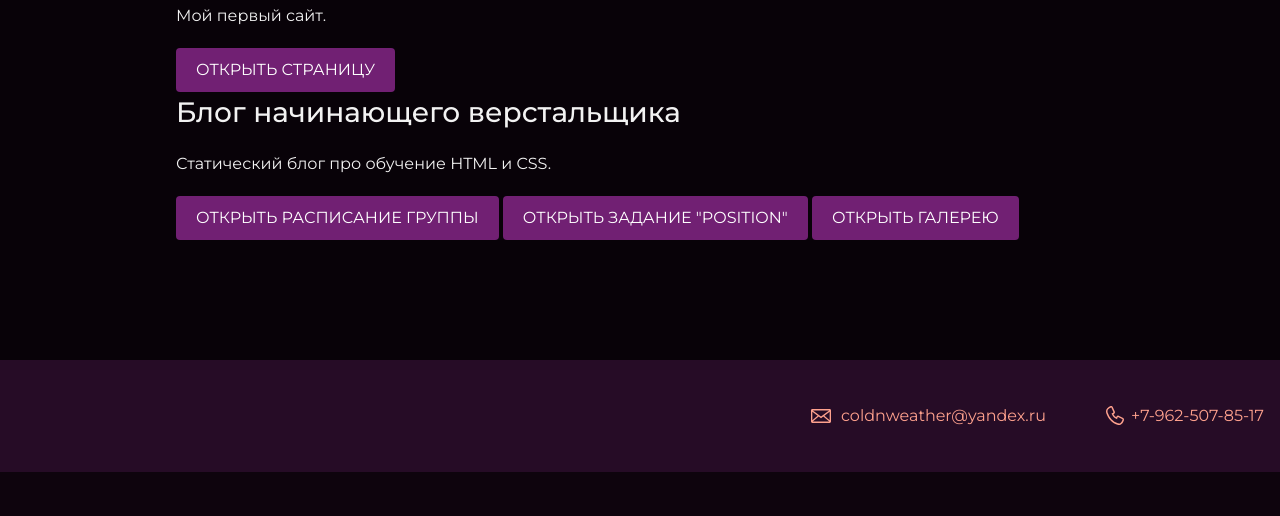
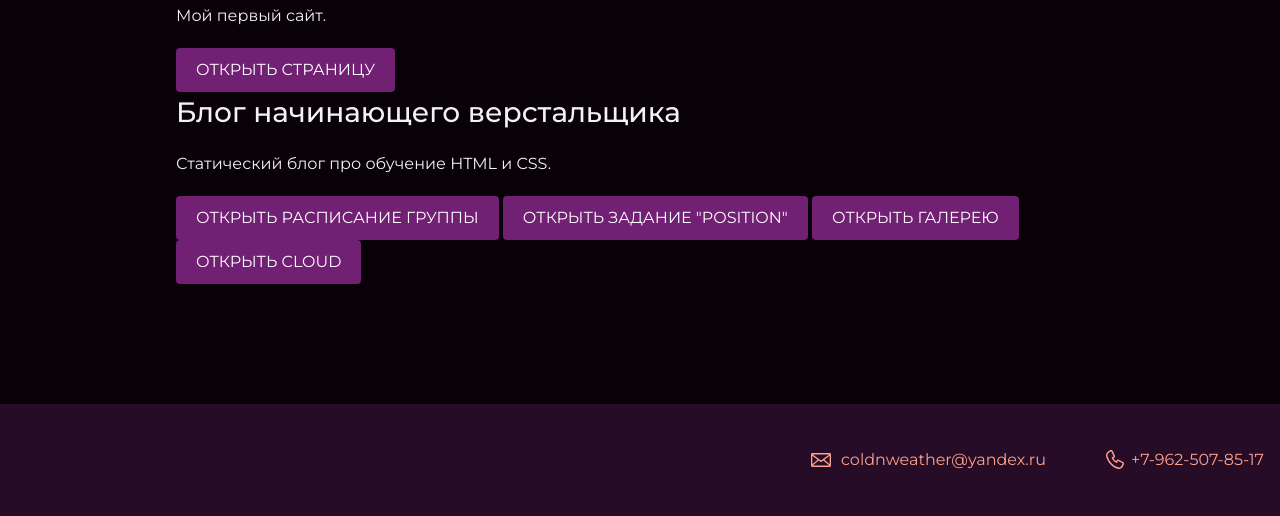
Before and after one commit to denisM4rk/my-site, a PHP site: page / in a window 1280 px wide. Shown: the part 3022-3538 px from the top of the page. Before the commit the page ends 3494 px from the top, so only its background shows below. Run offline with PHP 8.4, Linux system fonts and the light colour scheme.

Commit message:
Add files via upload

```diff
--- a/index.html
+++ b/index.html
@@ -58,6 +58,7 @@
 <a class="button-1" href="source/table.html" target="_blank">Открыть расписание группы</a>
 <a class="button-2" href="source/posit.html" target="_blank">Открыть Задание "Position"</a>
 <a class="button-3" href="gallery/index.html" target="_blank">Открыть Галерею</a>
+<a class="button-4" href="cloud/index.html" target="_blank">Открыть Cloud</a>
 </div>
 </section>
 
--- a/style.css
+++ b/style.css
@@ -196,6 +196,17 @@ body {
   color: #ffffff;
 }
 
+.button-4 {
+  padding: 6px 20px;
+  display: inline-block;
+  vertical-align: baseline;
+  text-decoration: none;
+  text-transform: uppercase;
+  border-radius: 4px;
+  background-color: #712073;
+  color: #ffffff;
+}
+
 .page-footer {
   padding: 40px 0;
   background-color: #260c26;
```
